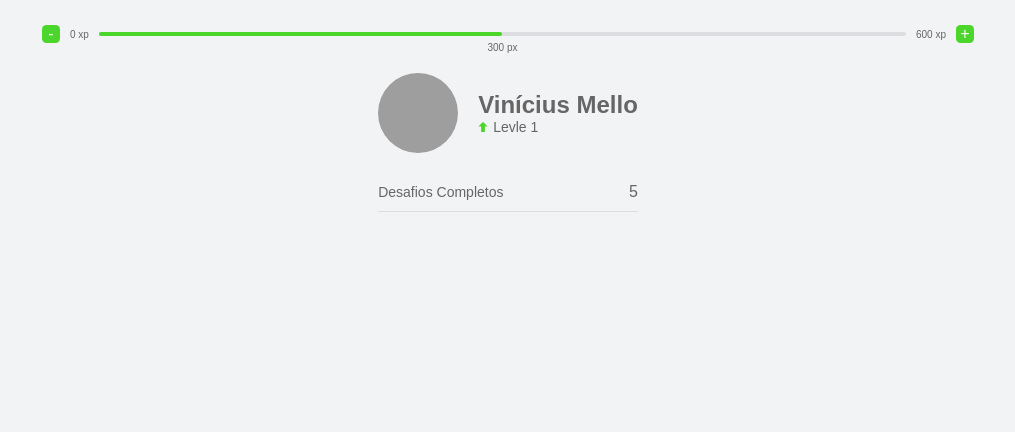
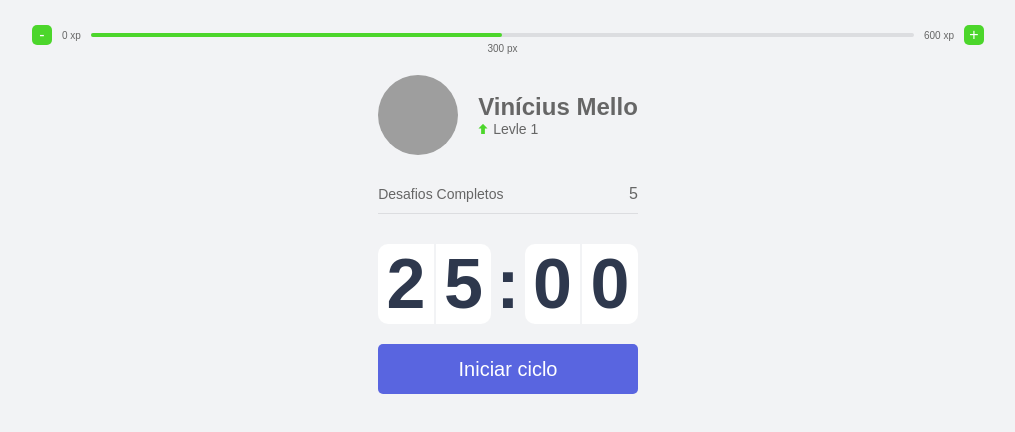
Before and after one commit to viniciusbmello/TypeScript-Next-NLW4, a Next.js app: page / in a window 1280 px wide. Shown: the top 432 px of the page, without its empty margins (132-1147 px from the left). Built offline with nearby package versions, Linux system fonts and the light colour scheme; grey boxes are pictures that could not be loaded.

Commit message:
Countdown Component

```diff
--- /dev/null
+++ b/src/components/Countdown/index.tsx
@@ -0,0 +1,23 @@
+import React from 'react'
+import Layout from './style'
+
+const Countdown: React.FC = () => {
+  return (
+    <Layout>
+      <div>
+        <div>
+          <span>2</span>
+          <span>5</span>
+        </div>
+        <span>:</span>
+        <div>
+          <span>0</span>
+          <span>0</span>
+        </div>
+      </div>
+      <button>Iniciar ciclo</button>
+    </Layout>
+  )
+}
+
+export default Countdown
--- /dev/null
+++ b/src/components/Countdown/style.ts
@@ -0,0 +1,57 @@
+import styled from 'styled-components'
+
+const Layout = styled.header`
+  & > div {
+    display: flex;
+
+    font-size: 7rem;
+    font-weight: 700;
+    text-align: center;
+    color: ${props => props.theme.colors.title};
+  }
+
+  & > div > span {
+    margin: 0 0.5rem;
+  }
+
+  & > div > div {
+    display: flex;
+    flex: 1;
+    background: ${props => props.theme.colors.white};
+    border-radius: 1rem;
+  }
+
+  & > div > div span {
+    flex: 1;
+  }
+
+  & > div > div span:first-child {
+    border-right: 1px solid ${props => props.theme.colors.background};
+  }
+
+  & > div > div span:last-child {
+    border-left: 1px solid ${props => props.theme.colors.background};
+  }
+
+  & > button {
+    cursor: pointer;
+    margin-top: 2rem;
+    width: 100%;
+    height: 5rem;
+
+    border: 0;
+    border-radius: 0.5rem;
+    background: ${props => props.theme.colors.blue};
+
+    font-size: 2rem;
+    color: ${props => props.theme.colors.white};
+
+    transition: all 0.1s linear;
+  }
+
+  & > button:hover {
+    background: ${props => props.theme.colors.blueDark};
+  }
+`
+
+export default Layout
--- a/src/components/experienceBar/style.ts
+++ b/src/components/experienceBar/style.ts
@@ -1,11 +1,14 @@
 import styled from 'styled-components'
 
 const Layout = styled.header`
-  display: flex;
-  align-items: center;
+  & {
+    display: flex;
+    align-items: center;
+  }
 
-  span {
+  & > span {
     font-size: 1rem;
+    margin: 0 1rem;
   }
 
   & > div {
@@ -14,7 +17,7 @@ const Layout = styled.header`
     height: 4px;
     border-radius: 2px;
     background: ${props => props.theme.colors.grayLine};
-    margin: 0 1rem;
+    /* margin: 0 1rem; */
   }
 
   & > div > div {
@@ -25,19 +28,26 @@ const Layout = styled.header`
 
   & > div > span {
     top: 10px;
+    font-size: 1rem;
     position: absolute;
     transform: translateX(-50%);
   }
 
   & > button {
-    width: 1.8rem;
-    margin: 0 1rem;
+    width: 2rem;
+    height: 2rem;
     cursor: pointer;
 
     background: ${props => props.theme.colors.green};
     color: ${props => props.theme.colors.white};
     border-radius: 25%;
     border: none;
+
+    transition: all 0.1s linear;
+  }
+
+  & > button:hover {
+    background: ${props => props.theme.colors.greenDark};
   }
 `
 
--- a/src/pages/index.tsx
+++ b/src/pages/index.tsx
@@ -1,7 +1,8 @@
 import { NextPage } from 'next'
 import Head from 'next/head'
-import Profile from '../components/profile'
-import CompletedChallanges from '../components/completedChallanges'
+import Profile from '../components/Profile'
+import CompletedChallanges from '../components/CompletedChallanges'
+import Countdown from '../components/Countdown'
 
 import Layout from './style'
 
@@ -16,6 +17,7 @@ const IndexPage: NextPage = () => {
           <div>
             <Profile />
             <CompletedChallanges />
+            <Countdown />
           </div>
           <div />
         </section>
--- a/src/pages/style.ts
+++ b/src/pages/style.ts
@@ -1,8 +1,10 @@
 import styled from 'styled-components'
 
 const Layout = styled.main`
-  margin: 0 auto;
-  padding-top: 3rem;
+  & {
+    margin: 0 auto;
+    padding-top: 3rem;
+  }
 `
 
 export default Layout
--- a/src/styles/theme.ts
+++ b/src/styles/theme.ts
@@ -10,6 +10,7 @@ const theme = {
     title: '#2e384d',
     red: '#e83f5b',
     green: '#4cd62b',
+    greenDark: '#3ca519',
     blue: '#5965E0',
     blueDark: '#4953b8',
     blueTwitter: '#2aa9e0'
```
